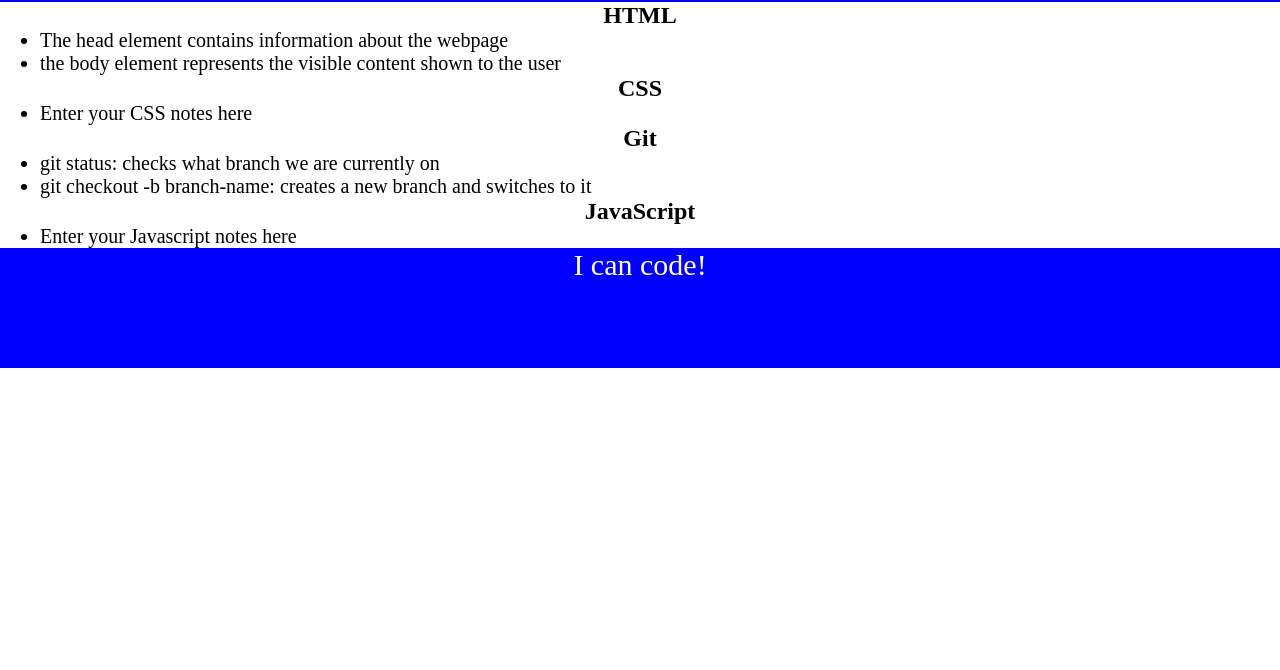
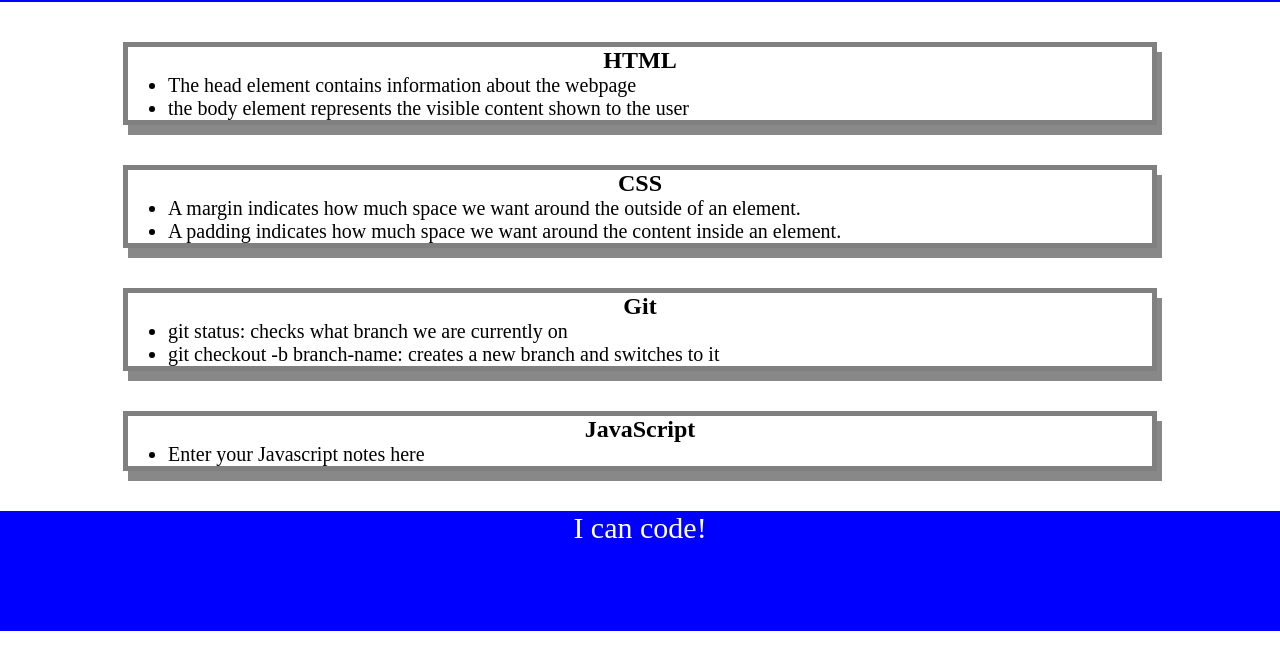
Before and after one commit to alexandramunn/prework-study-guide, a plain HTML site: page prework-study-guide/index.html in a window 1280 px wide. Shown: the part 118-788 px from the top of the page. Drawn offline with Linux system fonts and the light colour scheme.

Commit message:
added CSS to project

```diff
--- a/prework-study-guide/assets/style.css
+++ b/prework-study-guide/assets/style.css
@@ -33,3 +33,9 @@
     text-align: center;
     font-size: 30px;
    }
+   .card {
+    width: 80%;
+    margin: 40px auto;
+    border: 5px solid gray;
+    box-shadow: 5px 10px #888888;
+  }
--- a/prework-study-guide/index.html
+++ b/prework-study-guide/index.html
@@ -21,13 +21,13 @@
           <li>the body element represents the visible content shown to the user</li>
         </ul>
       </section>
-      <sectiom class="card" id="css-section">
+      <section class="card" id="css-section">
         <h2>CSS</h2>
         <ul>
-          <li>Enter your CSS notes here</li>
+          <li>A margin indicates how much space we want around the outside of an element.</li>
+          <li>A padding indicates how much space we want around the content inside an element.</li>
         </ul>
-      </sectiom>
-
+      </section>
       <section class="card" id="git-section">
       <h2>Git</h2>
       <ul>
@@ -35,7 +35,6 @@
         <li>git checkout -b branch-name: creates a new branch and switches to it </li>
       </ul>
     </section>
-
     <section class="card" id="javascript-section">
       <h2>JavaScript</h2>
       <ul>
@@ -43,7 +42,6 @@
       </ul>
     </section>
     </main>
-
     <footer>
       <p>I can code!</p>
     </footer>
```
